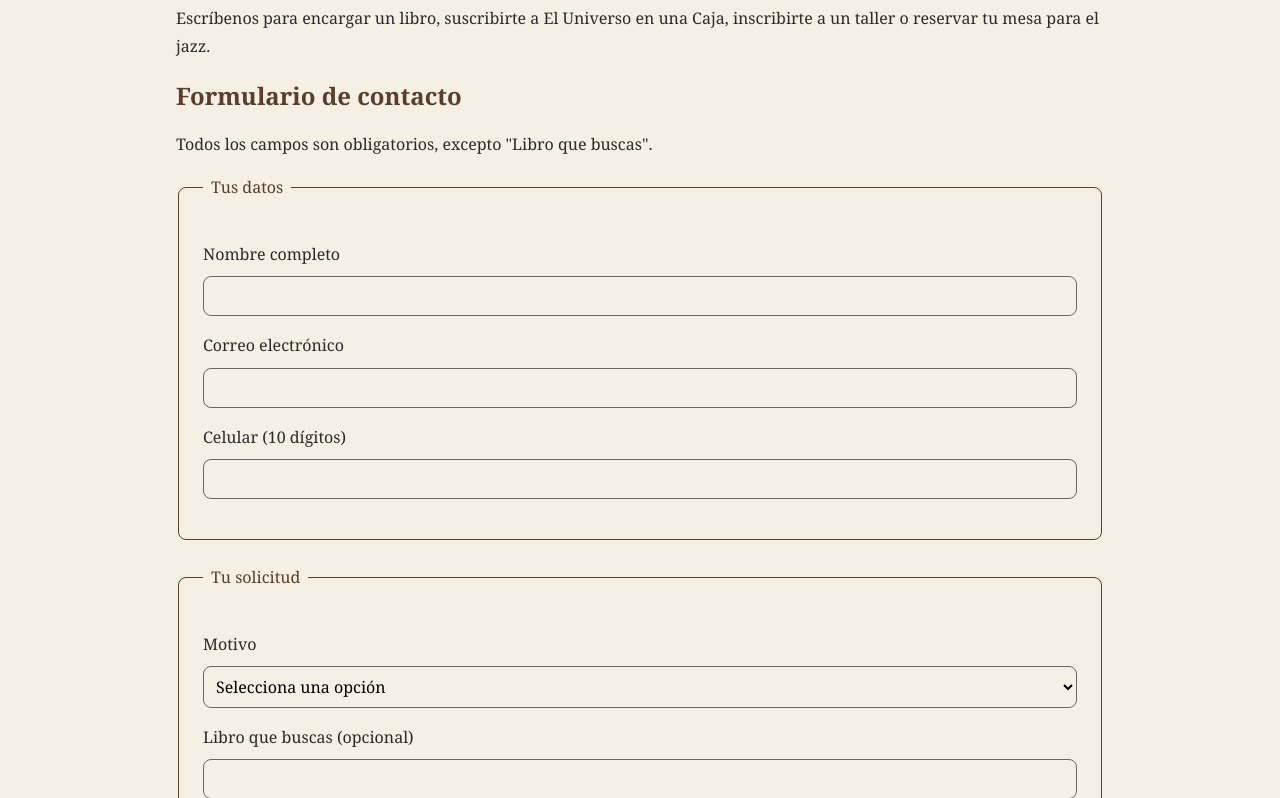
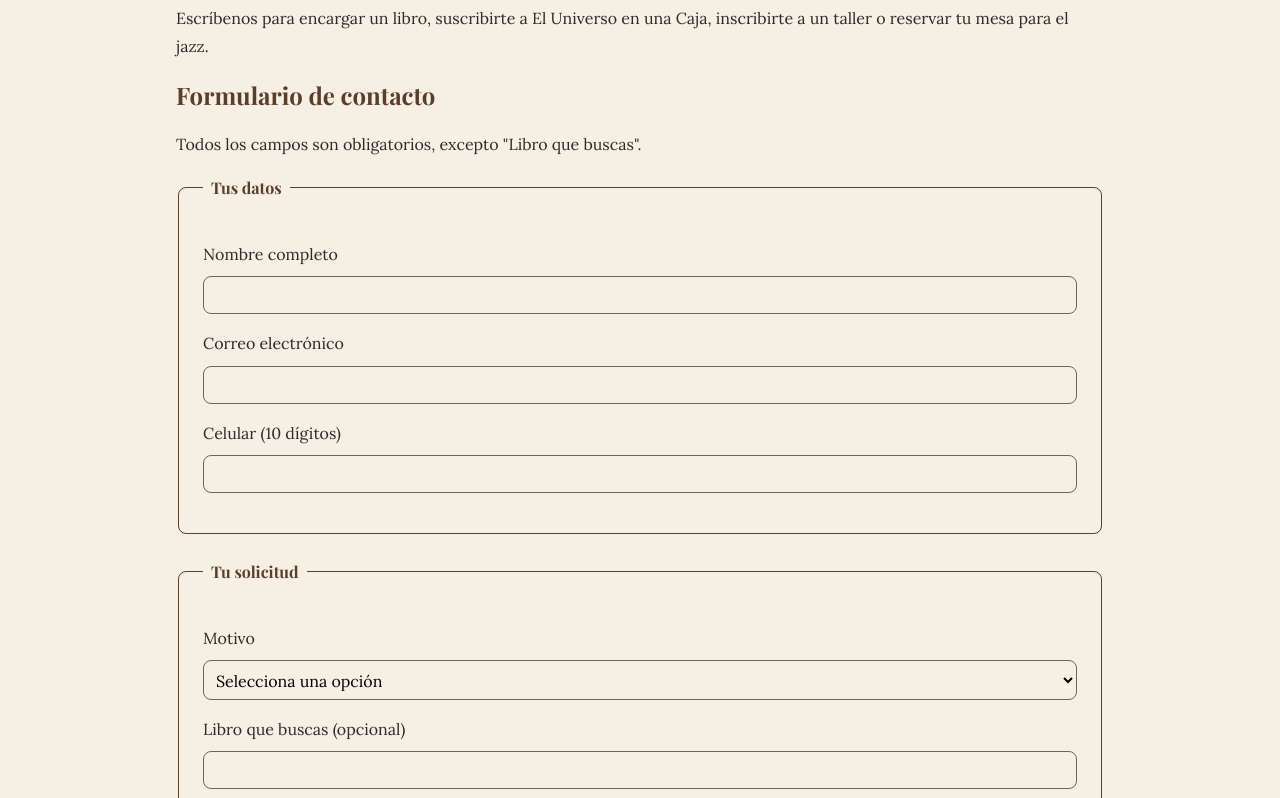
Before and after one commit to yulianadurangoh/el-aleph, a plain HTML site: page contacto.html in a window 1280 px wide. Shown: the part 266-1064 px from the top of the page. Drawn offline with nearby package versions, Linux system fonts and the light colour scheme.

Commit message:
fix: agrega Google Fonts en servicios y contacto

```diff
--- a/contacto.html
+++ b/contacto.html
@@ -5,6 +5,9 @@
   <meta name="viewport" content="width=device-width, initial-scale=1.0">
   <meta name="description" content="Contacta a El Aleph: encargos de libros, suscripción, talleres, club de lectura y reservas para las noches de jazz.">
   <title>Contacto | El Aleph</title>
+  <link rel="preconnect" href="https://fonts.googleapis.com">
+  <link rel="preconnect" href="https://fonts.gstatic.com" crossorigin>
+  <link href="https://fonts.googleapis.com/css2?family=Lora:wght@400;600&family=Playfair+Display:wght@700&display=swap" rel="stylesheet">
   <link rel="stylesheet" href="css/styles.css">
 </head>
 <body>
```
Also changed, not shown: servicios.html (+3 -0 lines).
